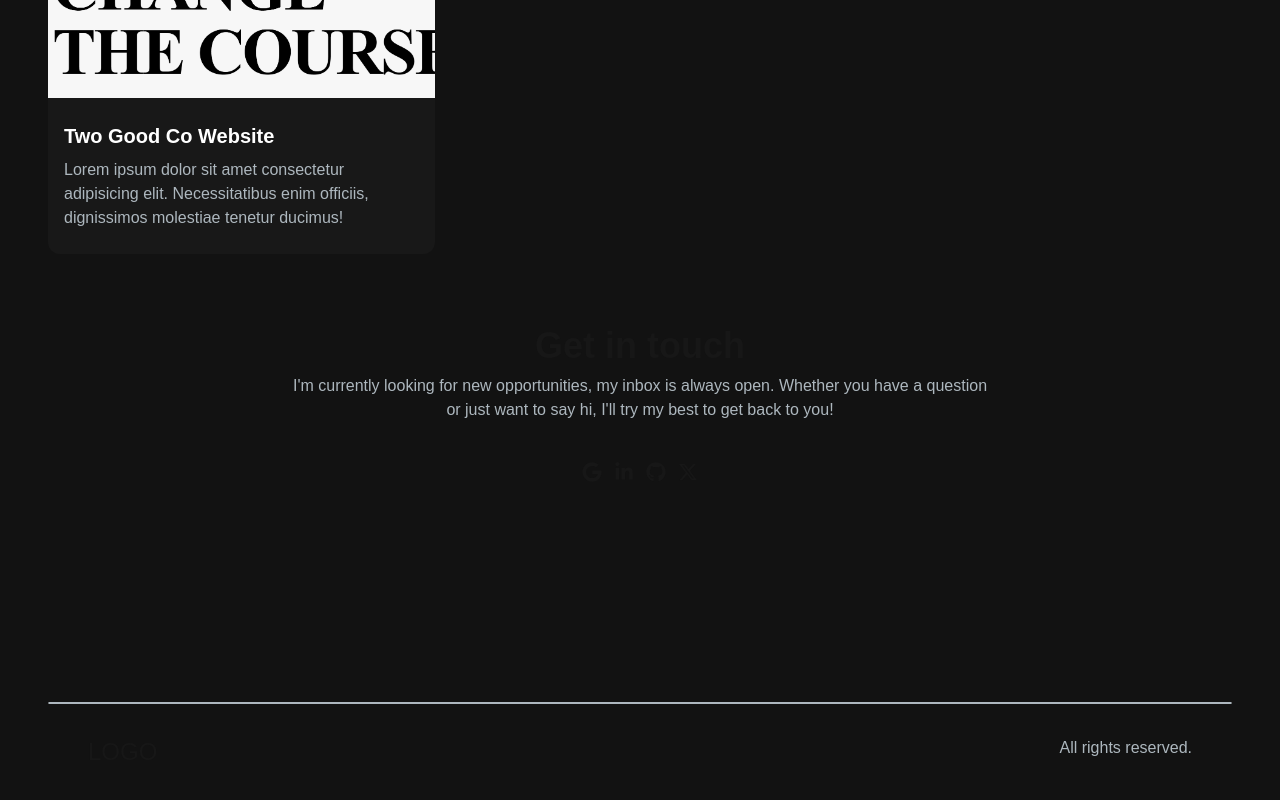
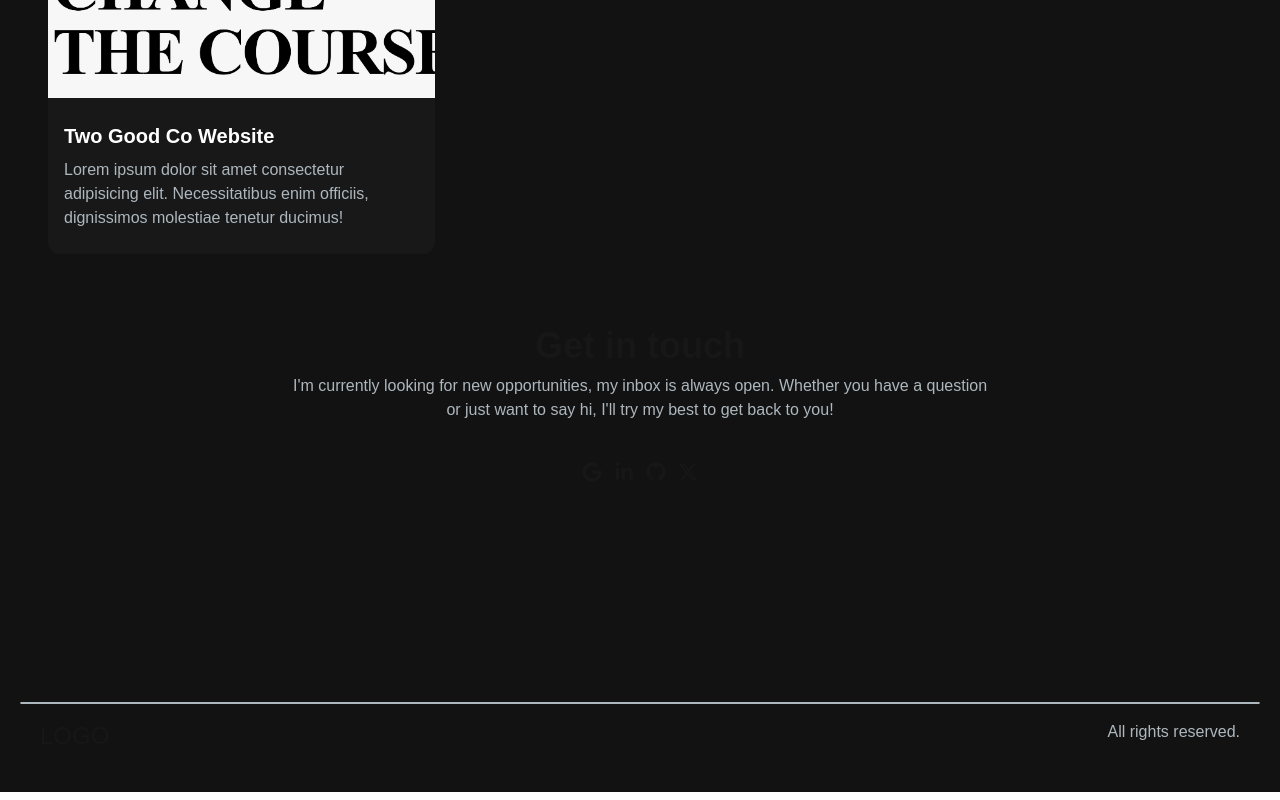
Before and after one commit to Surajjberaa/Portfolio-Project, a Next.js app: page / in a window 1280 px wide. Shown: the part 1687-2487 px from the top of the page. Built offline with nearby package versions, Linux system fonts and the light colour scheme.

Commit message:
Minor UI changes

```diff
--- a/src/app/layout.tsx
+++ b/src/app/layout.tsx
@@ -1,6 +1,8 @@
 import type { Metadata } from "next";
 import localFont from "next/font/local";
 import "./globals.css";
+import Navbar from "@/components/Navbar";
+import Footer from "@/components/Footer";
 
 const geistSans = localFont({
   src: "./fonts/GeistVF.woff",
@@ -28,7 +30,9 @@ export default function RootLayout({
       <body
         className={`${geistSans.variable} ${geistMono.variable} antialiased`}
       >
+        <Navbar/>
         {children}
+        <Footer/>
       </body>
     </html>
   );
--- a/src/app/page.tsx
+++ b/src/app/page.tsx
@@ -9,12 +9,11 @@ export default function Home() {
   return (
     <div className="bg-[#121212] flex min-h-screen ">
       <div className="container flex-col mx-auto py-4 px-12">
-        <Navbar/>
         <HeroSection/>
         <AboutSection/>
         <ProjectSection/>
         <ContactSection/>
-        <Footer/>
+        {/* <Footer/> */}
       </div>
     </div>
   );
--- a/src/components/Footer.tsx
+++ b/src/components/Footer.tsx
@@ -2,11 +2,11 @@ import React from 'react'
 
 function Footer() {
   return (
-    <div>
-      <div className='border rounded-full border-[#ADB7BE] my-4 '></div>
+    <div className='bg-[#121212] '>
+      <div className='border rounded-full border-[#ADB7BE] mb- mx-5'></div>
         <div className=" flex justify-between p-4 px-10 ">
             <h1 className='font-light text-2xl'>LOGO</h1>
-            <p className='text-[#ADB7BE]'>All rights reserved.</p>
+            <p className='text-[#ADB7BE] mb-8'>All rights reserved.</p>
         </div>
     </div>
   )
--- a/src/components/Navbar.tsx
+++ b/src/components/Navbar.tsx
@@ -35,11 +35,11 @@ function Navbar() {
             <div className='block md:hidden mobile-menu'>
                 {
                     !navBarOpen ? (
-                        <button onClick={()=> setNavBarOpen(true)} className='flex text-slate-200 items-center px-3 py-2 border rounded border-slate-200 hover:text-white hover:border-white '>
+                        <button onClick={()=> setNavBarOpen(true)} className='flex text-slate-200 items-center px-3 py-2 hover:text-white hover:border-white '>
                             <Bars3Icon className='h-5 w-5'/>
                         </button>
                     ) : (
-                        <button onClick={()=> setNavBarOpen(false)} className='flex text-slate-200 items-center px-3 py-2 border rounded border-slate-200 hover:text-white hover:border-white '>
+                        <button onClick={()=> setNavBarOpen(false)} className='flex text-slate-200 items-center px-3 py-2 hover:text-white hover:border-white '>
                             <XMarkIcon className='h-5 w-5'/>
                         </button>
                     )
```
